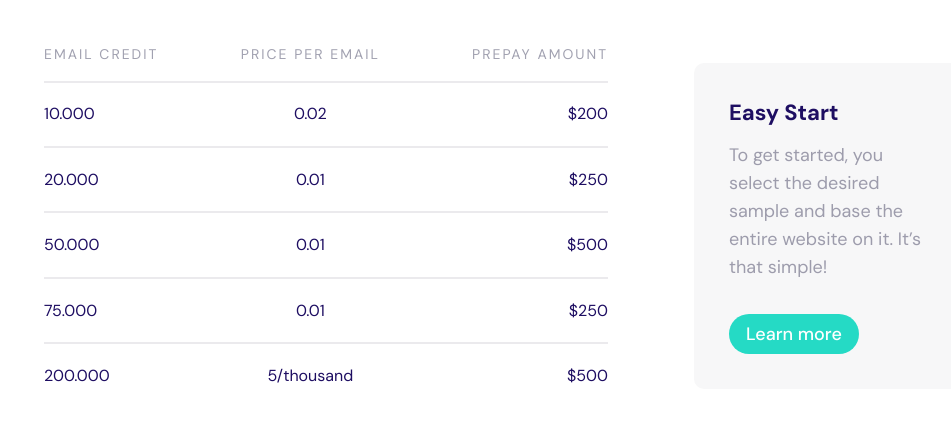
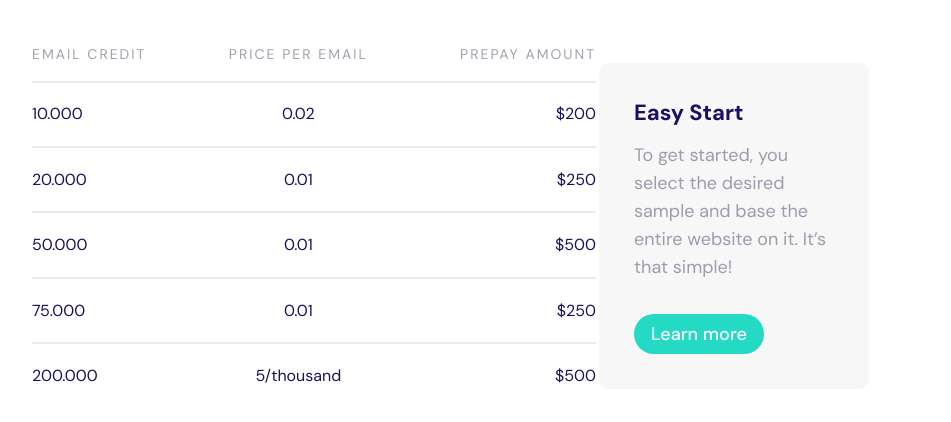
Before and after one commit to Pranavthakur547/project10, a plain HTML site: page index.html in a window 1280 px wide. Shown: the part 222-644 px from the top of the page, without its empty margins (41-992 px from the left). Drawn offline with Linux system fonts and the light colour scheme.

Commit message:
Update index.html

```diff
--- a/index.html
+++ b/index.html
@@ -13,7 +13,7 @@
         <div class="container">
             <h1>Pay as you go</h1>
             <div class="row">
-                <div class="col-lg-7 col-md-3 col-sm-3" >
+                <div class="col-md-7 col-12">
                     <div class="data">
                         <table style="border: 3px solid #ffffff;">
                             <thead>
@@ -61,15 +61,16 @@
                     </div>
                 </div>
 
-                    <div class="card">
+                <div class="col-12 col-md-5">
+                    <div class="card ml-md-auto">
                         <h2>Easy Start</h2>
                         <p>To get started, you select the desired sample and base the entire website on it. It’s
                             that simple!</p>
-                        <button><a href="https://www.figma.com/resource-library/design-basics/" target="_blank">
+                        <button>
                             <div class="p1">Learn more</div>
-                            </a></button>
+                        </button>
                     </div>
-
+                </div>
             </div>
 
         </div>
```
Lines whose indentation alone changed are shown as unchanged.
